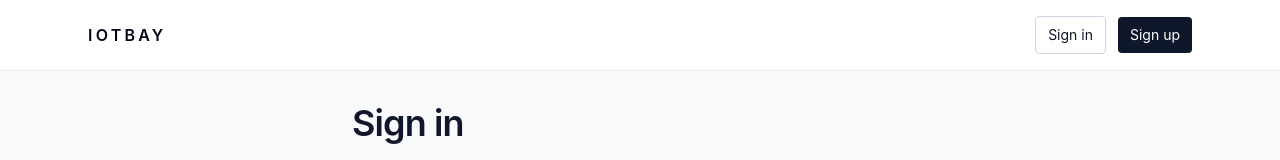
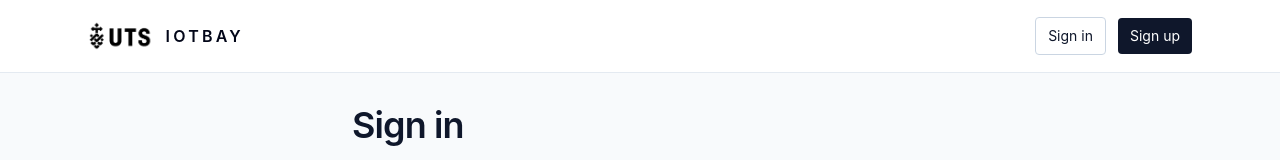
Before and after one commit to IronExcavater/iotbay, a React (Vite) app in the folder web/: page /auth in a window 1280 px wide. Shown: the top 160 px of the page. Built offline with nearby package versions, Linux system fonts and the light colour scheme; no server answers.

Commit message:
web: add UTS logo to SiteNav component

```diff
--- a/web/src/components/SiteNav.tsx
+++ b/web/src/components/SiteNav.tsx
@@ -52,15 +52,21 @@ export default function SiteNav() {
         <header className="sticky top-0 z-30 border-b border-slate-200/90 bg-white/95 backdrop-blur">
             <div className="mx-auto flex w-full max-w-6xl items-center justify-between gap-4 px-4 py-4 sm:px-6">
                 <Link
-                    className="group relative -mx-2 rounded px-2 py-1 text-base font-semibold tracking-[0.2em] text-slate-950 uppercase transition-transform duration-200 ease-out outline-none hover:scale-[1.02] focus-visible:scale-[1.02] focus-visible:outline-none"
+                    className="group relative -mx-2 inline-flex items-center gap-3 rounded px-2 py-1 text-base font-semibold tracking-[0.2em] text-slate-950 uppercase transition-transform duration-200 ease-out outline-none hover:scale-[1.02] focus-visible:scale-[1.02] focus-visible:outline-none"
                     to="/"
                 >
+                    <img
+                        alt="UTS"
+                        className="h-8 w-auto shrink-0"
+                        loading="eager"
+                        src="/uts.png"
+                    />
                     <span className="inline-block transition-[letter-spacing,transform] duration-200 ease-out group-hover:tracking-[0.24em] group-focus-visible:-translate-y-0.5 group-focus-visible:tracking-[0.24em]">
                         IoTBay
                     </span>
                     <span
                         aria-hidden="true"
-                        className="absolute right-3 bottom-0 left-2 h-0.5 origin-left scale-x-0 rounded-full bg-slate-900 transition-transform duration-200 ease-out group-hover:scale-x-100 group-focus-visible:scale-x-100"
+                        className="absolute right-3 bottom-0 left-12 h-0.5 origin-left scale-x-0 rounded-full bg-slate-900 transition-transform duration-200 ease-out group-hover:scale-x-100 group-focus-visible:scale-x-100"
                     />
                 </Link>
 
```
Also changed, not shown: web/public/uts.png (added).
